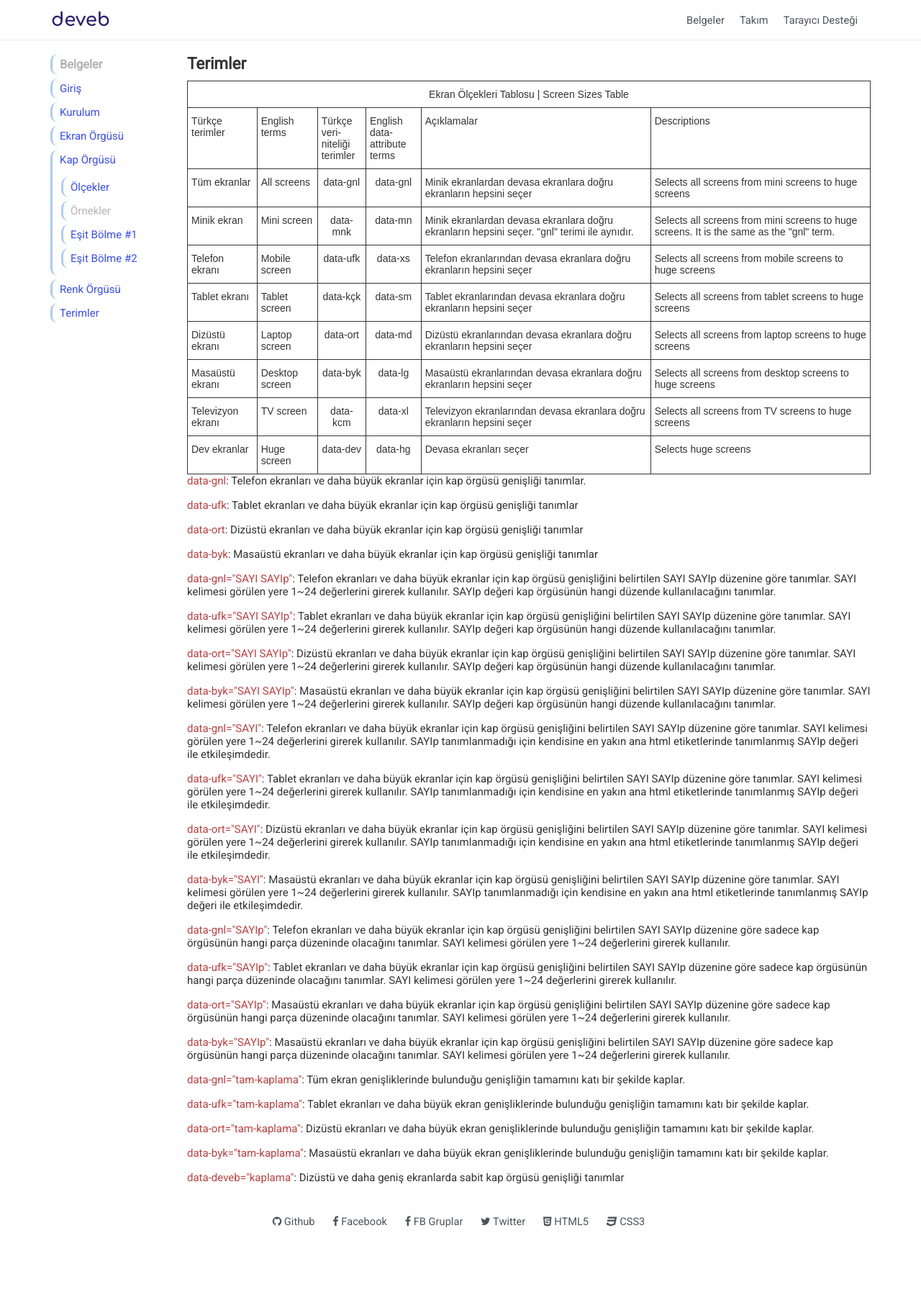
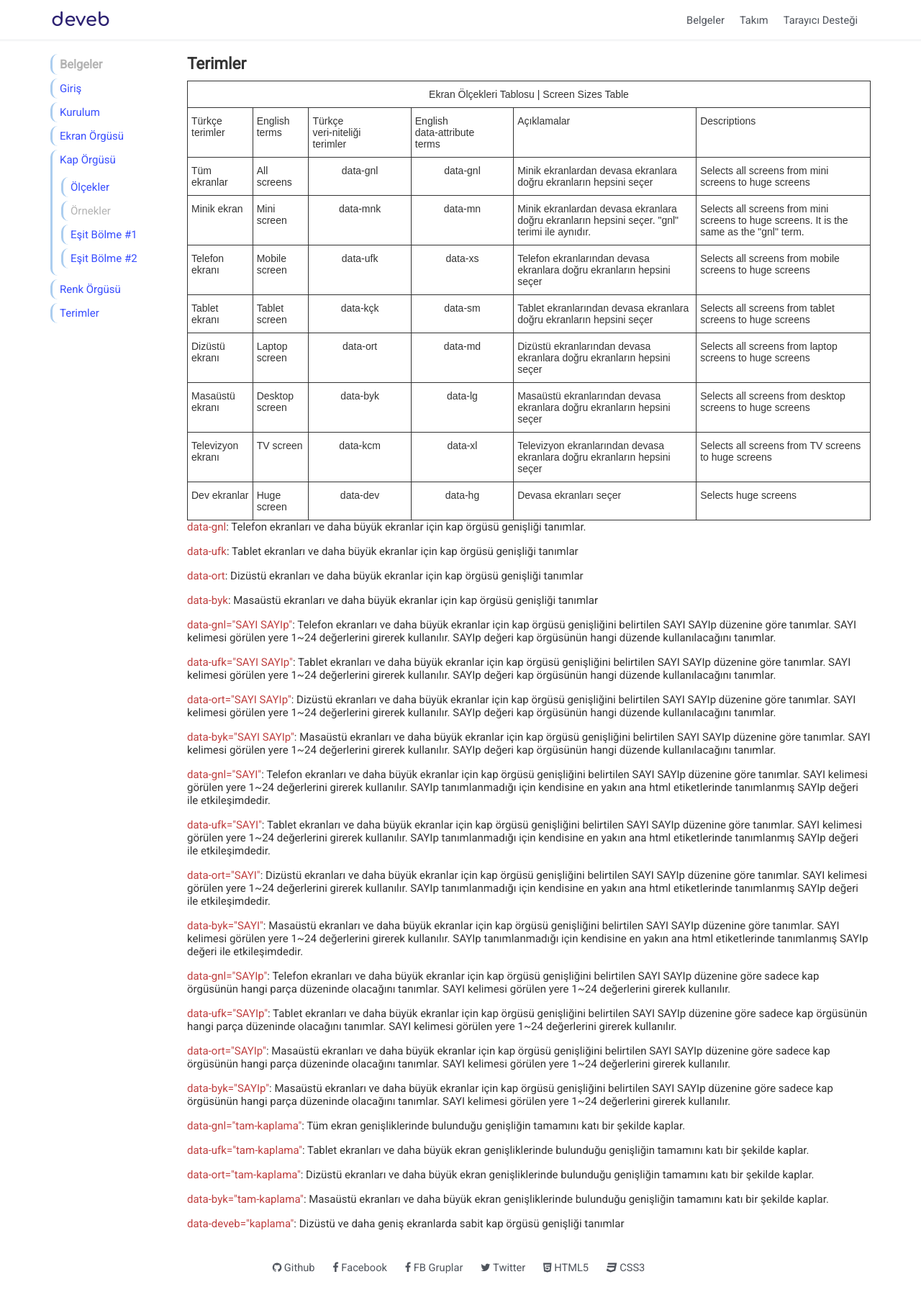
Before and after one commit to data-deveb/data-deveb.github.io, a Jekyll site: the page built from belgeler/terimler.html, in a window 1280 px wide. Shown: the whole page at 72% size. Built offline with Jekyll 4.4.1, drawn with Linux system fonts in a browser that asks for light colours; before the commit the page ends 1749 px from its top, so only the background shows below that.

Commit message:
Güncelleme

```diff
--- a/belgeler/terimler.html
+++ b/belgeler/terimler.html
@@ -20,8 +20,8 @@ title: Terimler
   <tr>
     <td class="tg-7uzy">Türkçe<br>terimler<br></td>
     <td class="tg-7uzy">English<br>terms<br></td>
-    <td class="tg-7uzy">Türkçe<br>veri-niteliği<br>terimler<br></td>
-    <td class="tg-7uzy">English<br>data-attribute<br>terms<br></td>
+    <td class="tg-7uzy" width="15%">Türkçe<br>veri-niteliği<br>terimler<br></td>
+    <td class="tg-7uzy" width="15%">English<br>data-attribute<br>terms<br></td>
     <td class="tg-7uzy">Açıklamalar</td>
     <td class="tg-7uzy">Descriptions</td>
   </tr>
```
